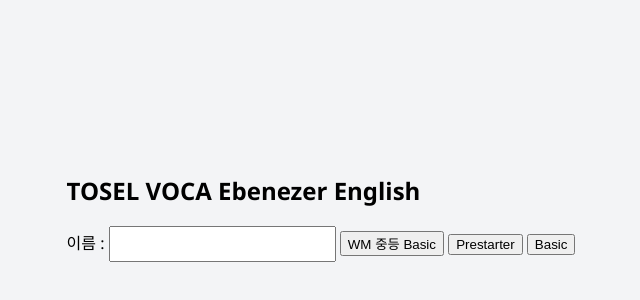
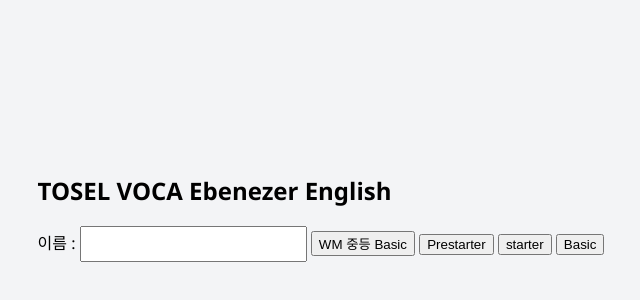
Before and after one commit to IM-IGTM/test, a plain HTML site: page index.html in a window 1280 px wide. Shown: the part 192-492 px from the top of the page, without its empty margins (319-959 px from the left). Drawn offline with Linux system fonts and the light colour scheme.

Commit message:
251208 index upload
251208 index upload

```diff
--- a/index.html
+++ b/index.html
@@ -12,6 +12,7 @@
           이름 : <input type="text" id="studentName" value="" />
           <input type="button" value="WM 중등 Basic" onclick="startTest()" />
           <input type="button" value="Prestarter" onclick="preStartTest()" />
+          <input type="button" value="starter" onclick="startTest()" />
           <input type="button" value="Basic" onclick="basic()" />
         </form>
       </div>
--- a/indexTest.js
+++ b/indexTest.js
@@ -29,7 +29,21 @@ function preStartTest() {
   const encodedName = encodeURIComponent(name);
   window.location.href = `preStarter/preStarter.html?studentName=${encodedName}`;
 }
+function startTest() {
+  // 입력한 이름 가져오기
+  const input = document.getElementById("studentName");
+  const name = input.value.trim();
 
+  if (!name) {
+    alert("이름을 입력해 주세요.");
+    input.focus();
+    return;
+  }
+
+  // URL에 이름을 쿼리스트링으로 붙여서 이동
+  const encodedName = encodeURIComponent(name);
+  window.location.href = `starter/starter.html?studentName=${encodedName}`;
+}
 function basic() {
   // 입력한 이름 가져오기
   const input = document.getElementById("studentName");
```
